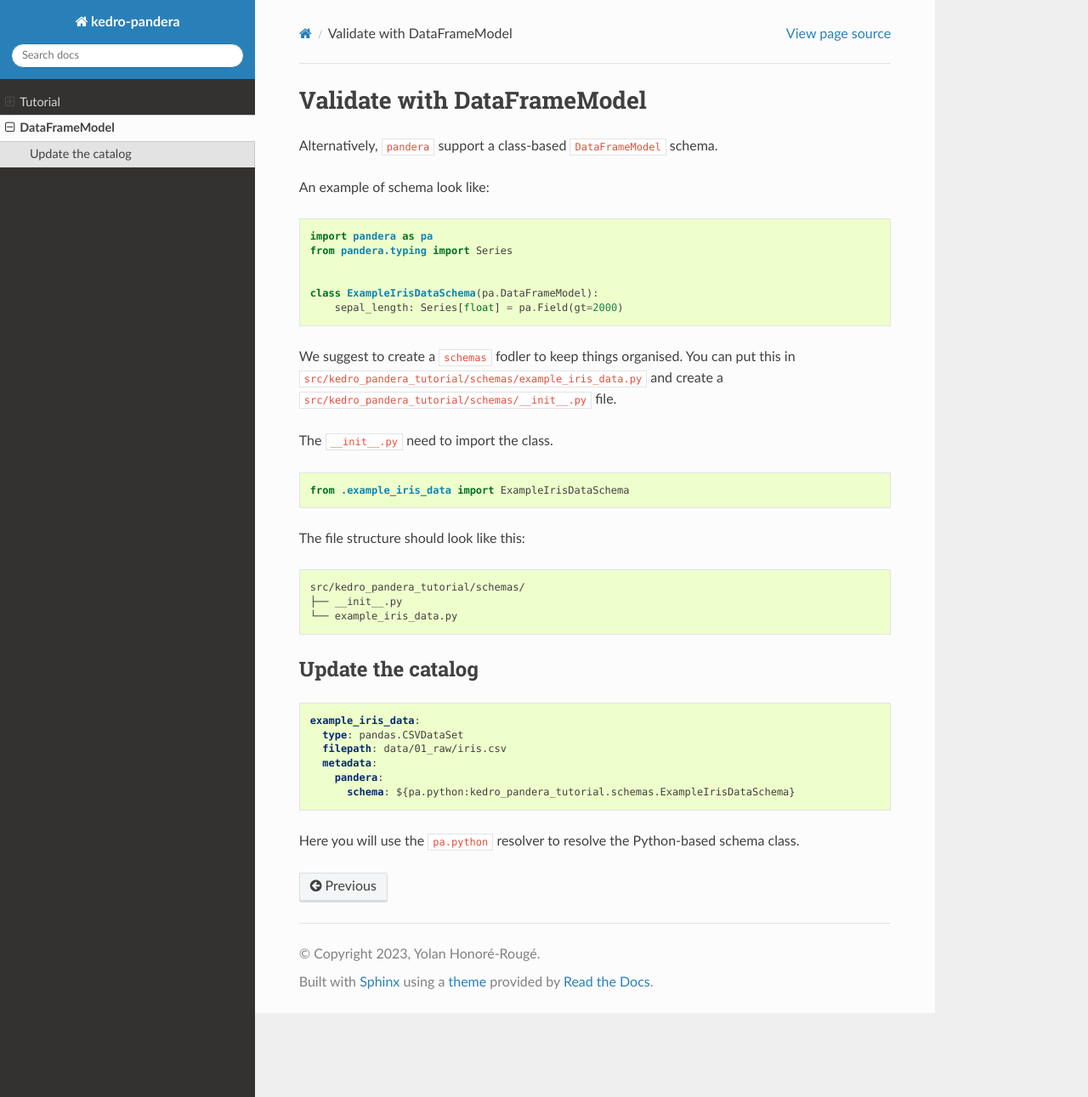
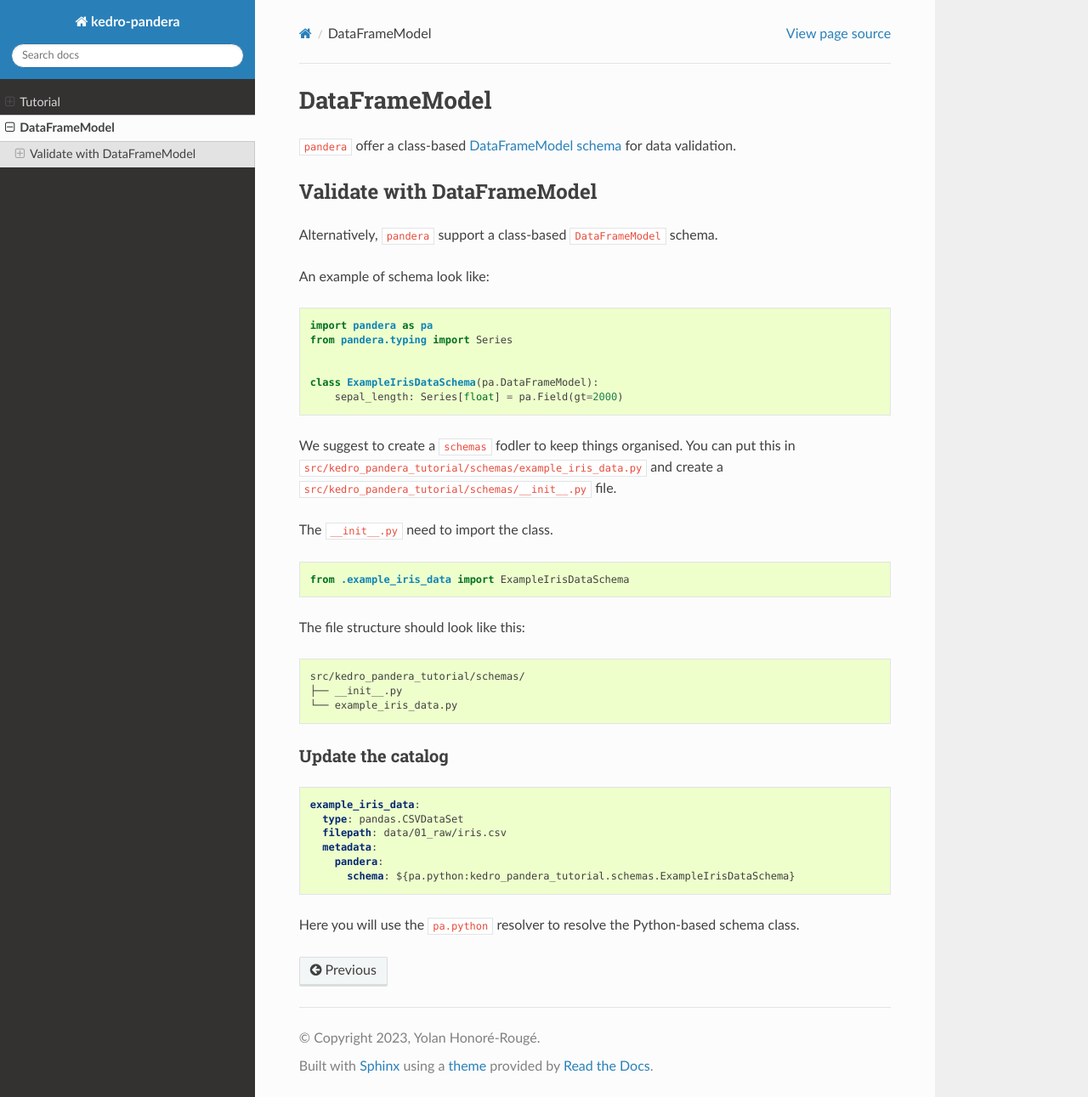
Before and after one commit to Galileo-Galilei/kedro-pandera, a Sphinx documentation site: the page built from docs/source/01_tutorials/02_dataframe_model.md, in a window 1280 px wide and 1291 px high. Shown: the whole window at 85% size. Built offline with Sphinx 7.4.7 and the Read the Docs theme 2.0.0, drawn with Linux system fonts in a browser that asks for light colours.

Commit message:
more update docs
Signed-off-by: Nok Chan <nok.lam.chan@quantumblack.com>

```diff
--- a/docs/source/01_tutorials/02_dataframe_model.md
+++ b/docs/source/01_tutorials/02_dataframe_model.md
@@ -1,4 +1,7 @@
-# Validate with DataFrameModel
+# DataFrameModel
+`pandera` offer a class-based [DataFrameModel schema](https://pandera.readthedocs.io/en/stable/dataframe_models.html) for data validation.
+
+## Validate with DataFrameModel
 
 Alternatively, `pandera` support a class-based `DataFrameModel` schema.
 
```
